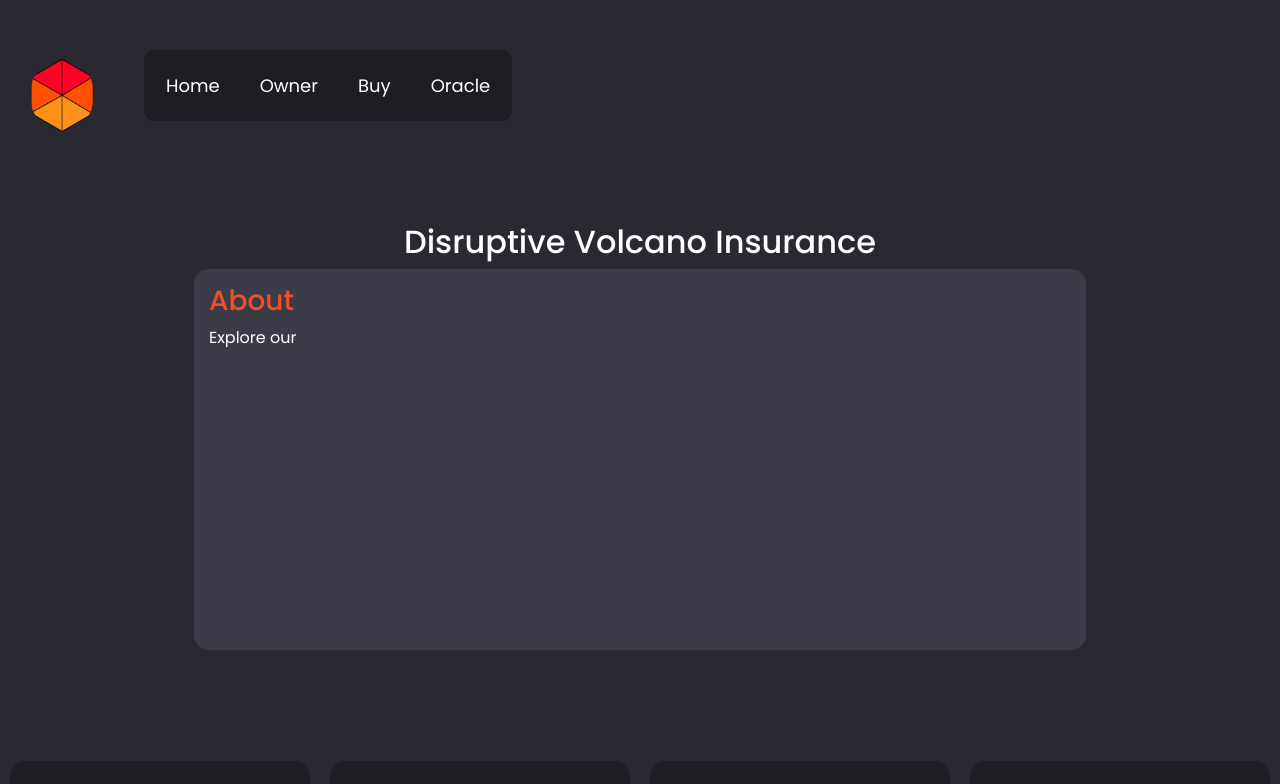
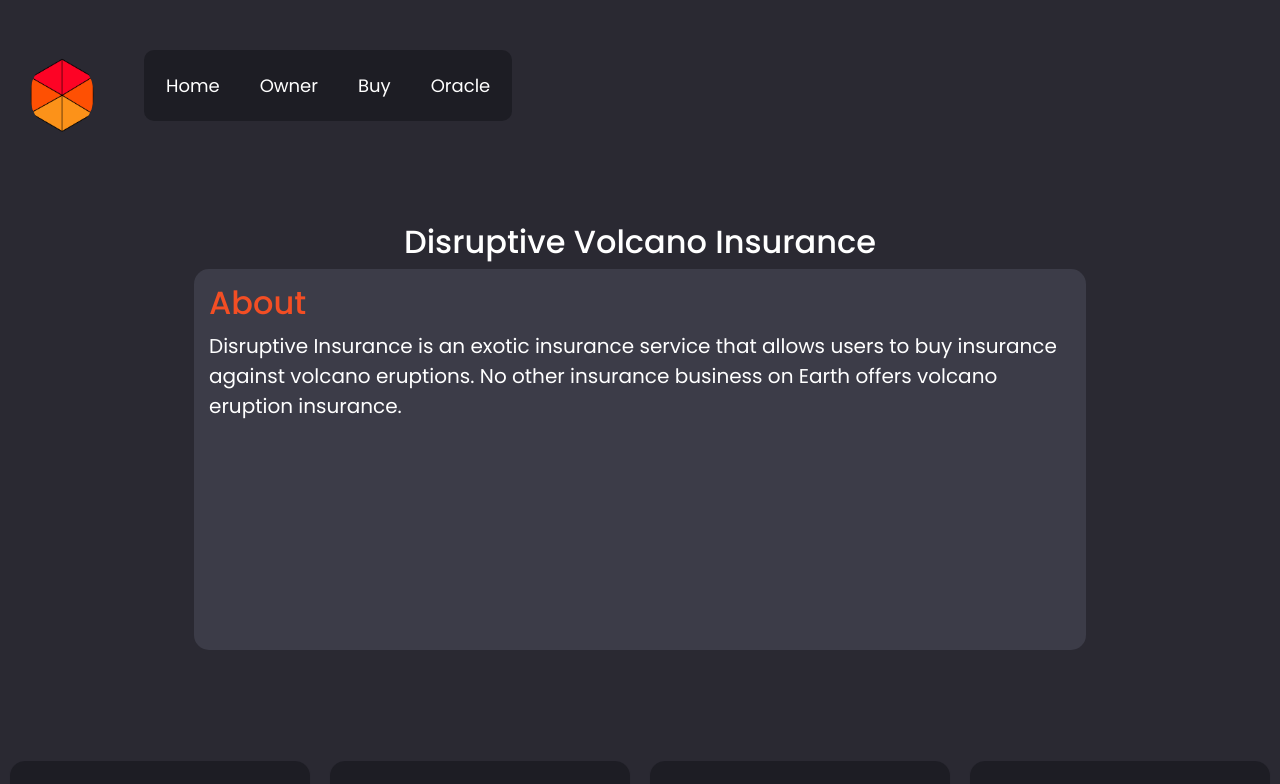
Before and after one commit to MarcusWentz/DisruptiveInsurance, a React (Create React App) app in the folder Frontend/insuredisrupt/: page / in a window 1280 px wide. Shown: the top 784 px of the page. Built offline with nearby package versions, Linux system fonts and the light colour scheme; grey boxes are pictures that could not be loaded; the HTML template or start-up script is replaced by a standard one.

Commit message:
rearranged some css and html

```diff
--- a/Frontend/insuredisrupt/src/App.css
+++ b/Frontend/insuredisrupt/src/App.css
@@ -189,6 +189,8 @@ label {
 	display: block;
 }
 
+/*Home.js styling*/
+
 .form-container-about {
 	background-color: rgba(60, 60, 72, 1);
 	border-radius: 15px;
@@ -200,6 +202,28 @@ label {
 
 .about-header {
 	color: #f34e24;
+}
+
+.project-description {
+	font-size: 20px;
+}
+
+.url-json {
+	color: orange;
+	text-decoration: none;
+	background: #22212a;
+	padding: 8px;
+	margin: 5px;
+	border-radius: 10px;
+}
+.url-json:hover {
+	color: orange;
+	text-decoration: none;
+	background: #1a1a21;
+}
+
+.url-container {
+	padding: 10px;
 }
 
 /*Style for owner.js*/
--- a/Frontend/insuredisrupt/src/pages/Home.js
+++ b/Frontend/insuredisrupt/src/pages/Home.js
@@ -21,8 +21,13 @@ class Home extends Component {
 					</h2>
 
 					<form class="form-container-about">
-						<h3 className="about-header">About</h3>
-						<p className="project-description">Explore our</p>
+						<h2 className="about-header">About</h2>
+						<p className="project-description">
+							Disruptive Insurance is an exotic insurance service
+							that allows users to buy insurance against volcano
+							eruptions. No other insurance business on Earth
+							offers volcano eruption insurance.
+						</p>
 					</form>
 				</div>
 
--- a/Frontend/insuredisrupt/src/pages/Oracle.js
+++ b/Frontend/insuredisrupt/src/pages/Oracle.js
@@ -219,6 +219,7 @@ class Oracle extends Component {
 									" Long: " +
 									this.state.longEruption}
 							</h4>
+							<div className="url-container">
 								<a
 									className="url-json"
 									href={this.state.urlJSON}
@@ -226,6 +227,7 @@ class Oracle extends Component {
 								>
 									Link to URL
 								</a>
+							</div>
 
 							<p>
 								{" "}
```
Lines whose indentation alone changed are shown as unchanged.
